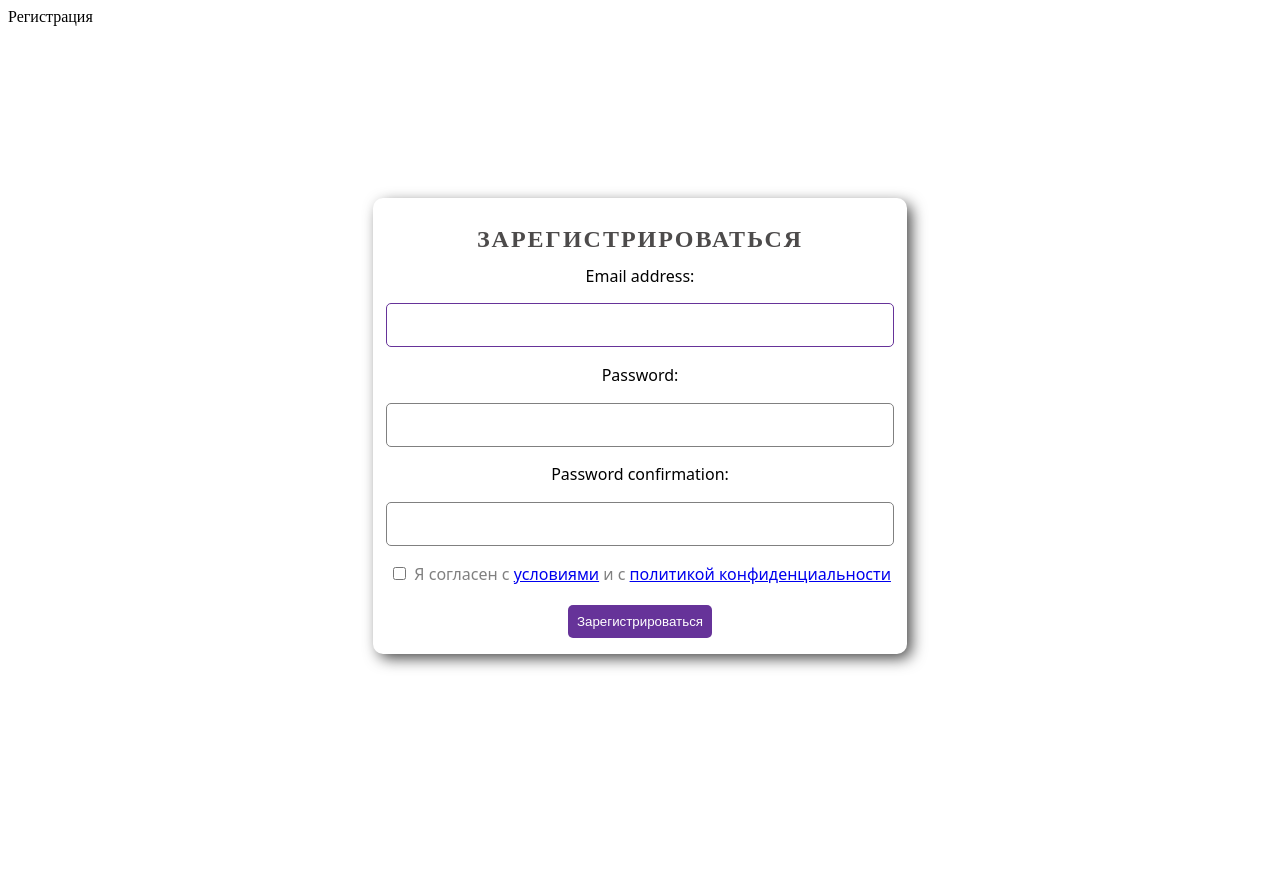
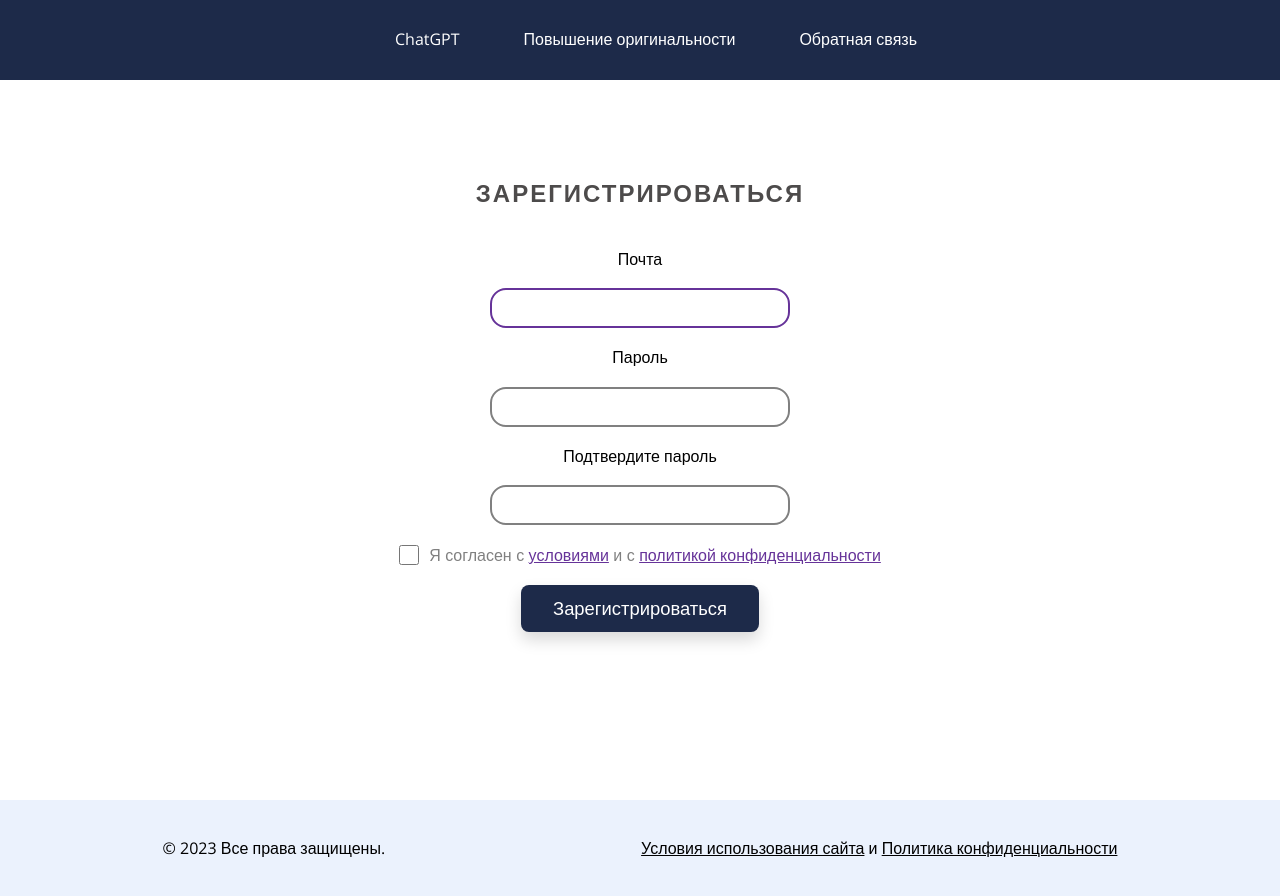
Before and after one commit to Snkb-ch/gpt, a Django app: page /register/ in a window 1280 px wide. Before the commit the page ends 669 px from the top, so only its background shows below. Run offline with Django 4.2, Linux system fonts and the light colour scheme; some libraries are stand-ins or nearby versions; some web fonts are replaced.

Commit message:
update login/register

```diff
--- a/basegpt/templates/basegpt/register.html
+++ b/basegpt/templates/basegpt/register.html
@@ -1,19 +1,19 @@
-<!DOCTYPE html>
+{% extends "main.html" %}
 {% load static %}
-{% block title %}Регистрация{% endblock %}
+
 {% load widget_tweaks %}
 
-
-  <head>
-    <title></title>
+      {% block extra_css %}
+    <title>Регистрация</title>
     <meta property="og:title" content="Trained All Capybara" />
     <meta name="viewport" content="width=device-width, initial-scale=1.0" />
     <meta charset="utf-8" />
     <meta property="twitter:card" content="summary_large_image" />
 <link href="{% static 'css/register.css' %}" rel="stylesheet" />
 <link href="{% static 'css/style.css' %}" rel="stylesheet" />
+{% endblock %}
 
-  </head>
+{% block content %}
 <body>
 
 <div>
@@ -22,11 +22,13 @@
     <form class="form" method="POST">
               <span class="signup">Зарегистрироваться</span>
             {% csrf_token %}
-        {{form.email.label_tag}}
+
+        <span>Почта</span>
         {{form.email|add_class:"form--input"}}
-        {{form.password1.label_tag}}
+        <span>Пароль</span>
+
         {{form.password1|add_class:"form--input"}}
-        {{form.password2.label_tag}}
+          <span>Подтвердите пароль</span>
         {{form.password2|add_class:"form--input"}}
 <!--              {{ form.as_p }}-->
 
@@ -38,10 +40,10 @@
     <div class="form--marketing">
         <input id="okayToEmail" type="checkbox" required>
         <label for="okayToEmail" class="checkbox">
-            Я согласен с <a  href= "{% static 'policy/conditions.pdf' %}" target="_blank" >условиями</a> и с <a href= "{% static 'policy/policy.pdf' %}" target="_blank">политикой конфиденциальности</a>
+            Я согласен с <a class="link" href= "{% static 'policy/conditions.pdf' %}" target="_blank" >условиями</a> и с <a class="link"  href= "{% static 'policy/policy.pdf' %}" target="_blank">политикой конфиденциальности</a>
         </label>
     </div>
-    <button class="form--submit"  type="submit" value="Register">
+    <button class="btn-pay" type="submit" value="Register">
         Зарегистрироваться
     </button>
 </form></div>
@@ -54,3 +56,5 @@
 
 
 </body>
+
+{% endblock %}
--- a/bot-script/telegram_bot.py
+++ b/bot-script/telegram_bot.py
@@ -775,12 +775,12 @@ class ChatGPTTelegramBot:
 
             current_model = await self.db.get_user_model(update.message.from_user.id)
             if current_model == 'gpt-3.5-turbo-1106' or current_model == 'gpt-3.5-turbo' or current_model == 'gpt-3.5-turbo-0125':
-                await self.db.set_user_model(user_id, 'gpt-4-vision-preview')
+                await self.db.set_user_model(user_id, 'gpt-4-turbo')
                 await update.message.reply_text(
                     message_thread_id=get_thread_id(update),
                     text='Модель изменена на GPT-4',
                 )
-            elif current_model == 'gpt-4-vision-preview' or current_model == 'gpt-4':
+            elif current_model == 'gpt-4-vision-preview' or current_model == 'gpt-4-turbo':
                 await self.db.set_user_model(user_id, 'gpt-3.5-turbo')
                 await update.message.reply_text(
                     message_thread_id=get_thread_id(update),
--- a/static/css/main.css
+++ b/static/css/main.css
@@ -1,7 +1,74 @@
 *{
   font-family: open sans, sans-serif;
 
+.Btn {
+  display: flex;
+  align-items: center;
+  justify-content: flex-start;
+  width: 45px;
+  height: 45px;
+  border: none;
+  border-radius: 50%;
+  cursor: pointer;
+  position: relative;
+  overflow: hidden;
+  transition-duration: .3s;
 
+
+}
+
+/* plus sign */
+.sign {
+  width: 100%;
+  transition-duration: .3s;
+  display: flex;
+  align-items: center;
+  justify-content: center;
+}
+
+.sign svg {
+  width: 17px;
+}
+
+.sign svg path {
+  fill: white;
+}
+/* text */
+.text {
+  position: absolute;
+  right: 0%;
+  width: 0%;
+  opacity: 0;
+  color: white;
+  font-size: 1.2em;
+  font-weight: 600;
+  transition-duration: .3s;
+  margin-left: 10px;
+}
+/* hover effect on button width */
+.Btn:hover {
+  width: 125px;
+  border-radius: 40px;
+  transition-duration: .3s;
+}
+
+.Btn:hover .sign {
+  width: 30%;
+  transition-duration: .3s;
+  padding-left: 20px;
+}
+/* hover effect button's text */
+.Btn:hover .text {
+  opacity: 1;
+  width: 70%;
+  transition-duration: .3s;
+  padding-right: 10px;
+  padding-left: 5px;
+}
+/* button click effect*/
+.Btn:active {
+  transform: translate(2px ,2px);
+}
 }
 .large-header {
   position: relative;
--- a/static/css/register.css
+++ b/static/css/register.css
@@ -1,13 +1,31 @@
+
+
 .register-container {
   width: 100%;
   display: flex;
   overflow: auto;
   min-height: 100vh;
+
   align-items: center;
   flex-direction: column;
   justify-content: center;
+  font-family: 'Nano Sans', sans-serif;
+
 }
 
+
+
+.component-text1{
+display:none;
+}
+.component-text3{
+display:none;
+}
+
+.link {
+    color: #639;
+    text-decoration: underline;
+}
 .form {
   background-color: white;
   padding: 1em;
@@ -15,9 +33,10 @@
   display: flex;
   flex-direction: column;
   align-items: center;
-  box-shadow: 5px 5px 15px -1px rgba(0,0,0,0.75);
+
   width:auto;
   max-width:85%;
+    font-family: 'Nano Sans', sans-serif;
 }
 
 .signup {
@@ -29,22 +48,35 @@
   font-size: x-large;
   margin-bottom: 0.5em;
   margin-top: 0.5em;
+    font-family: 'Nano Sans', sans-serif;
+      margin-bottom: 30px;
 }
+#okayToEmail
+{
 
+width:20px;
+height:20px;
+
+
+
+}
 .form--input {
-  width: 100%;
+
+  width:300px;
+  max-width:90%;
+  padding:10px;
   margin-bottom: 1.25em;
   margin-top: 1.25em;
   height: 40px;
-  border-radius: 5px;
-  border: 1px solid gray;
+  border-radius: 16px;
+  border: 2px solid gray;
 
   font-family: 'Inter', sans-serif;
   outline: none;
 }
 
 .form--input:focus {
-  border: 1px solid #639;
+  border: 2px solid #639;
   outline: none;
 }
 
@@ -86,5 +118,5 @@
 }
 
 label{
-	font-family: Noto Sans;
+	  font-family: 'Nano Sans', sans-serif;
 }
--- a/static/css/style.css
+++ b/static/css/style.css
@@ -221,7 +221,7 @@
  align-items: center;
  background-color: #FFFFFF;
  border: 1px solid rgba(0, 0, 0, 0.1);
- border-radius: .25rem;
+ border-radius:8px;
  box-shadow: rgba(0, 0, 0, 0.02) 0 1px 3px 0;
  box-sizing: border-box;
  color: rgba(0, 0, 0, 0.85);
@@ -232,15 +232,15 @@
  font-weight: 600;
  justify-content: center;
  line-height: 1.25;
- min-height: 3rem;
- padding: 2%;
+
+ padding: 15px;
  text-decoration: none;
  transition: all 250ms;
  user-select: none;
  -webkit-user-select: none;
  touch-action: manipulation;
  vertical-align: baseline;
- width: auto;
+ width:170px;
 
  height:auto;
 }
```
Also changed, not shown: other parts of static/css/main.css (+38 -0 lines), basegpt/templates/basegpt/login.html (+16 -10 lines), static/css/homev5.css (+8 -0 lines).
